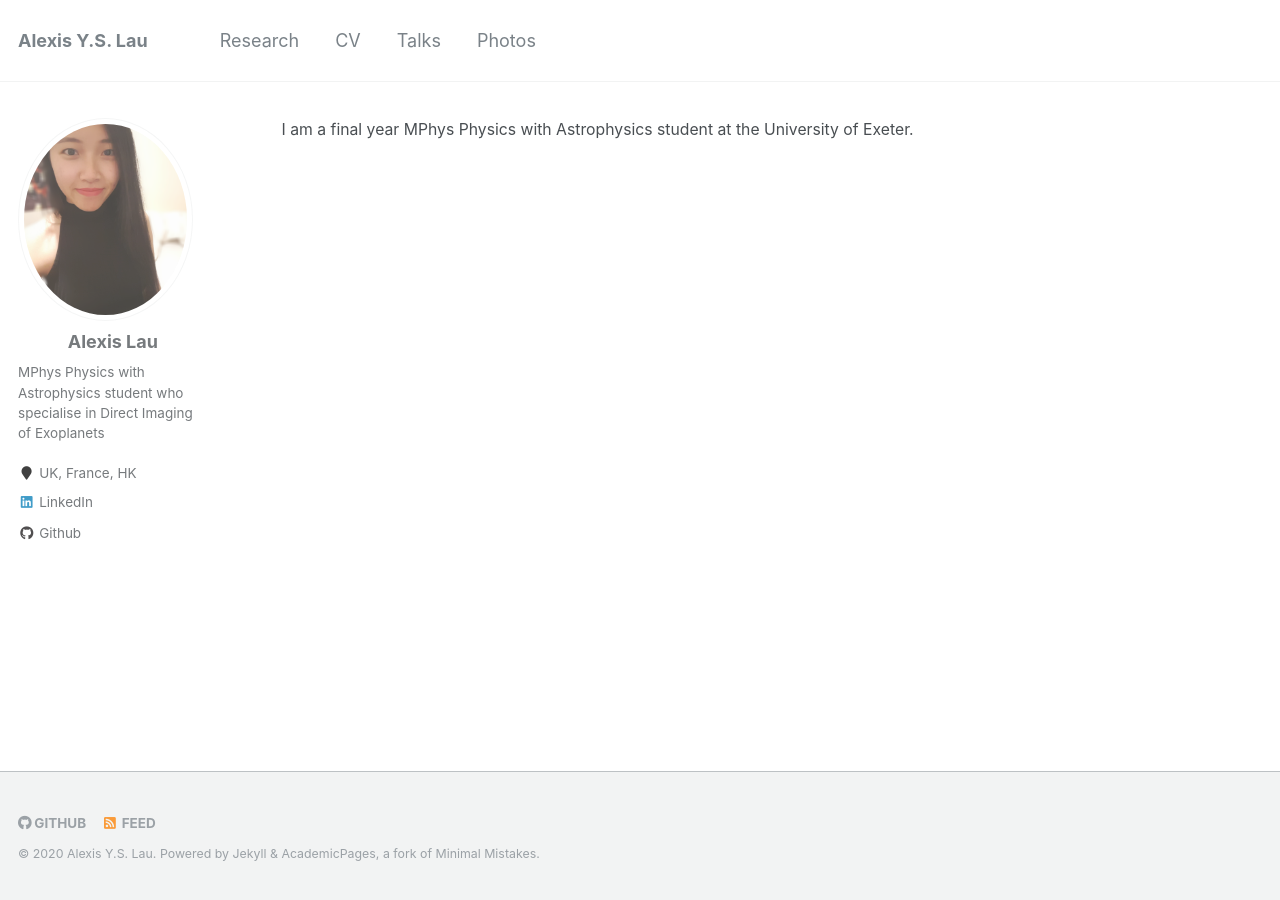
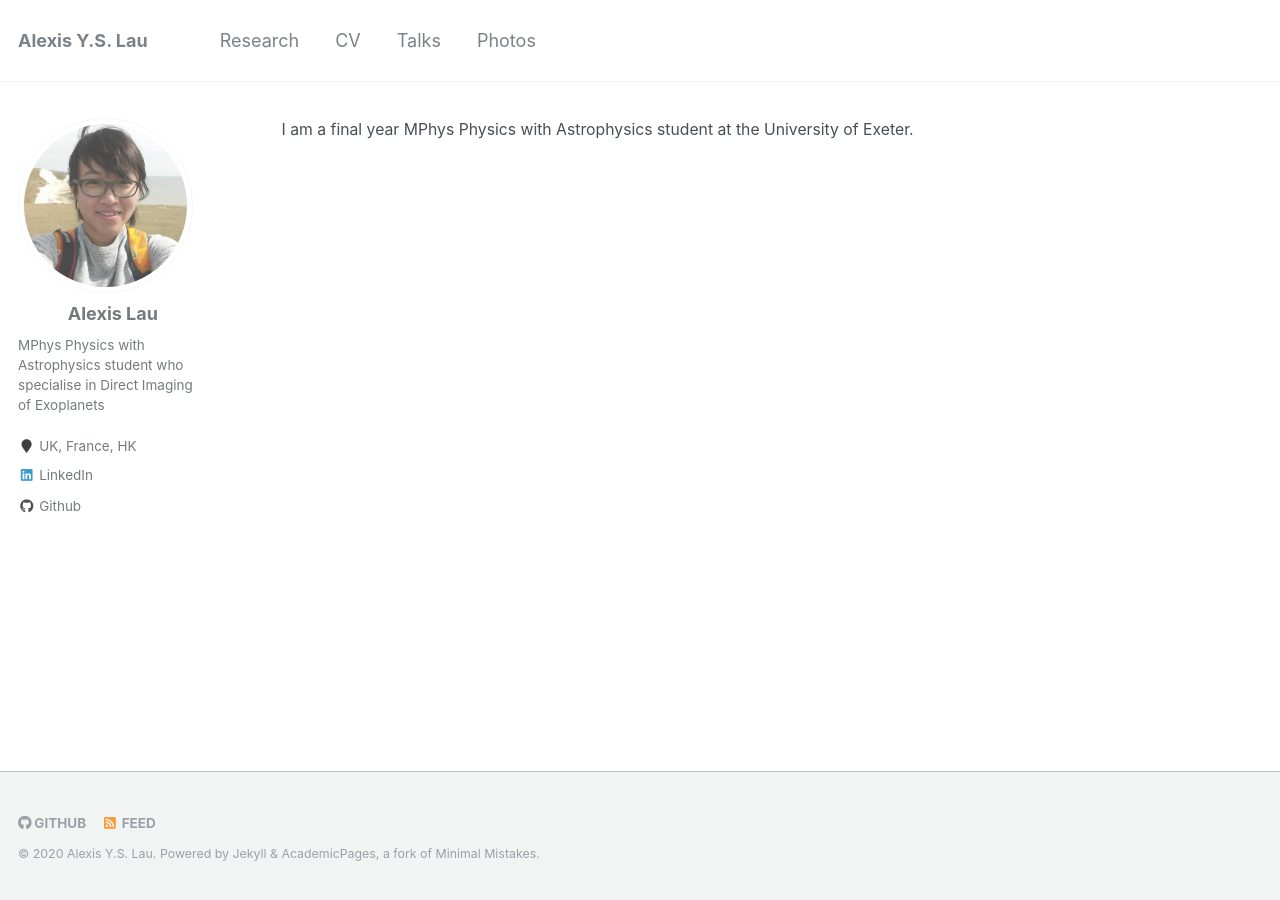
Before and after one commit to alexisyslau/_alexislau.github.io, a Jekyll site: the page built from _pages/about.md, in a window 1280 px wide. Built offline with Jekyll 4.4.1, drawn with Linux system fonts in a browser that asks for light colours.

Commit message:
Added Ln

```diff
--- a/_config.yml
+++ b/_config.yml
@@ -82,7 +82,7 @@ analytics:
 # Site Author
 author:
   name             : "Alexis Lau"
-  avatar           : "profile_pic.png"
+  avatar           : "profile_pic.jpg"
   bio              : "MPhys Physics with Astrophysics student who specialise in Direct Imaging of Exoplanets"
   location         : "UK, France, HK"
   employer         :
```
Also changed, not shown: images/profile_pic.jpg (added), images/profile_pic.png (deleted), 1 other file.
